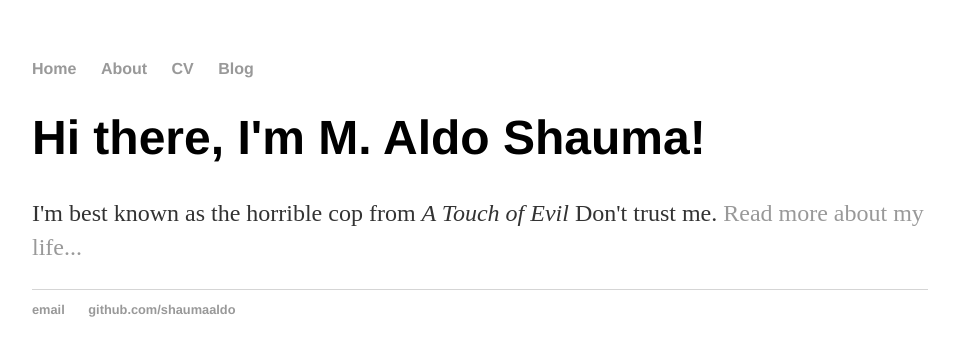
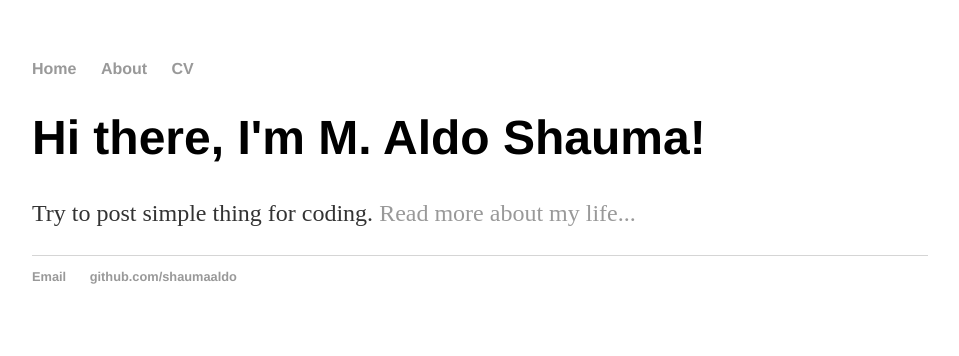
Before and after one commit to shaumaaldo/shaumaaldo.github.io, a plain HTML site: page index.html in a window 1280 px wide. Shown: the whole page, without its empty margins (160-1119 px from the left). Drawn offline with Linux system fonts and the light colour scheme.

Commit message:
Update index.html

```diff
--- a/index.html
+++ b/index.html
@@ -1,7 +1,7 @@
 <!DOCTYPE html>
 <html>
 	<head>
-		<title>M. Aldo Shauma, Here !!</title>
+		<title>M. Aldo Shauma !!</title>
 		<!-- link to main stylesheet -->
 		<link rel="stylesheet" type="text/css" href="/css/main.css">
 	</head>
@@ -11,18 +11,17 @@
         		<li><a href="/">Home</a></li>
 	        	<li><a href="/about">About</a></li>
         		<li><a href="/cv">CV</a></li>
-        		<li><a href="/blog">Blog</a></li>
     		</ul>
 		</nav>
 		<div class="container">
     		<div class="blurb">
         		<h1>Hi there, I'm M. Aldo Shauma!</h1>
-				<p>I'm best known as the horrible cop from <em>A Touch of Evil</em> Don't trust me. <a href="/about">Read more about my life...</a></p>
-    		</div><!-- /.blurb -->
-		</div><!-- /.container -->
+				<p>Try to post simple thing for coding. <a href="/about">Read more about my life...</a></p>
+    		</div>
+		</div>
 		<footer>
     		<ul>
-        		<li><a href="mailto:aldo.sauma@gmail.com">email</a></li>
+        		<li><a href="mailto:aldo.sauma@gmail.com">Email</a></li>
         		<li><a href="https://github.com/shaumaaldo">github.com/shaumaaldo</a></li>
 			</ul>
 		</footer>
```
